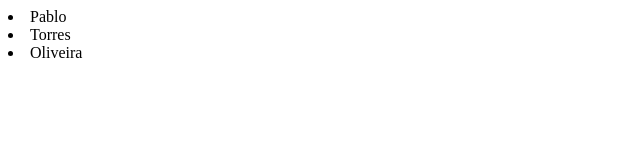
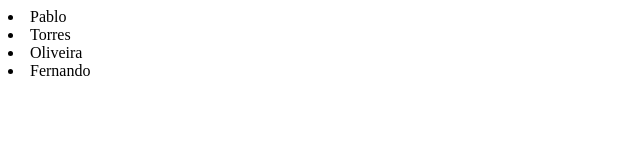
Before and after one commit to Pablotoliveira28/alura-git, a plain HTML site: page index.html in a window 1280 px wide. Shown: the full height of the page, 0-640 px from the left. Drawn offline with Linux system fonts and the light colour scheme.

Commit message:
Adicionando Fernando

```diff
--- a/index.html
+++ b/index.html
@@ -10,5 +10,6 @@
     <li>Pablo</li>
     <li>Torres</li>
     <li>Oliveira</li>
+    <li>Fernando</li>
 </body>
 </html>
```
